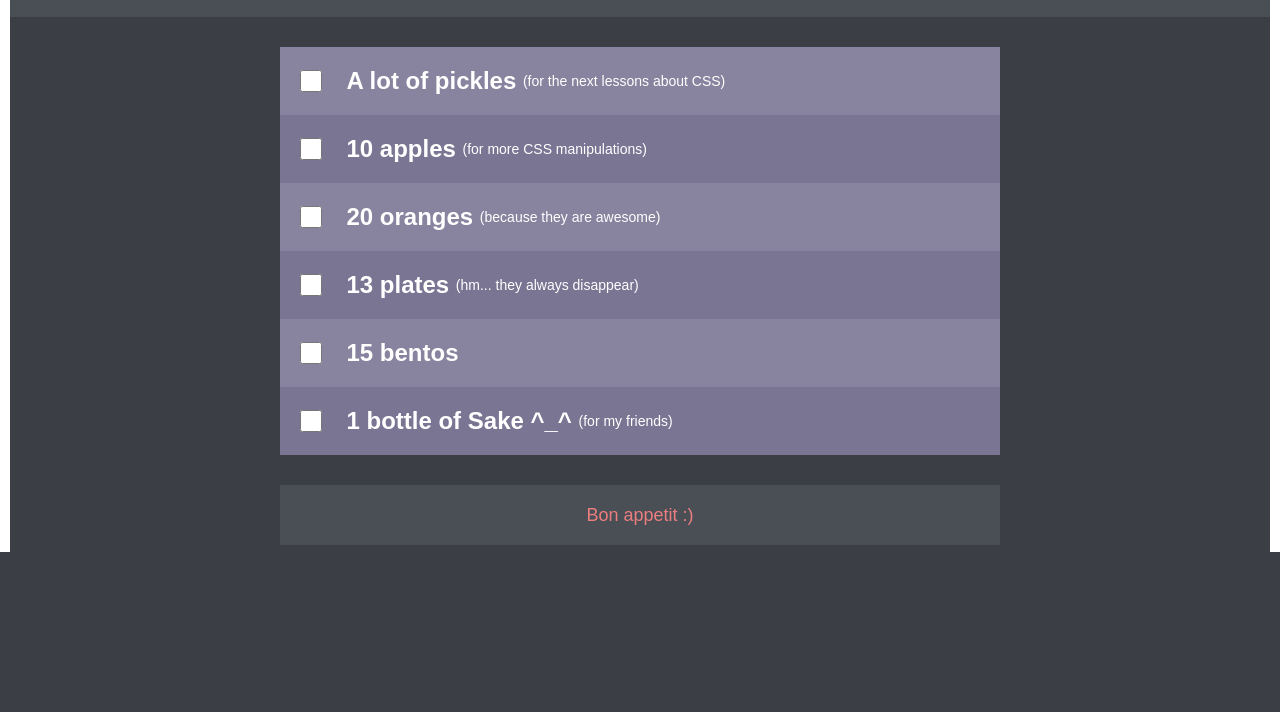
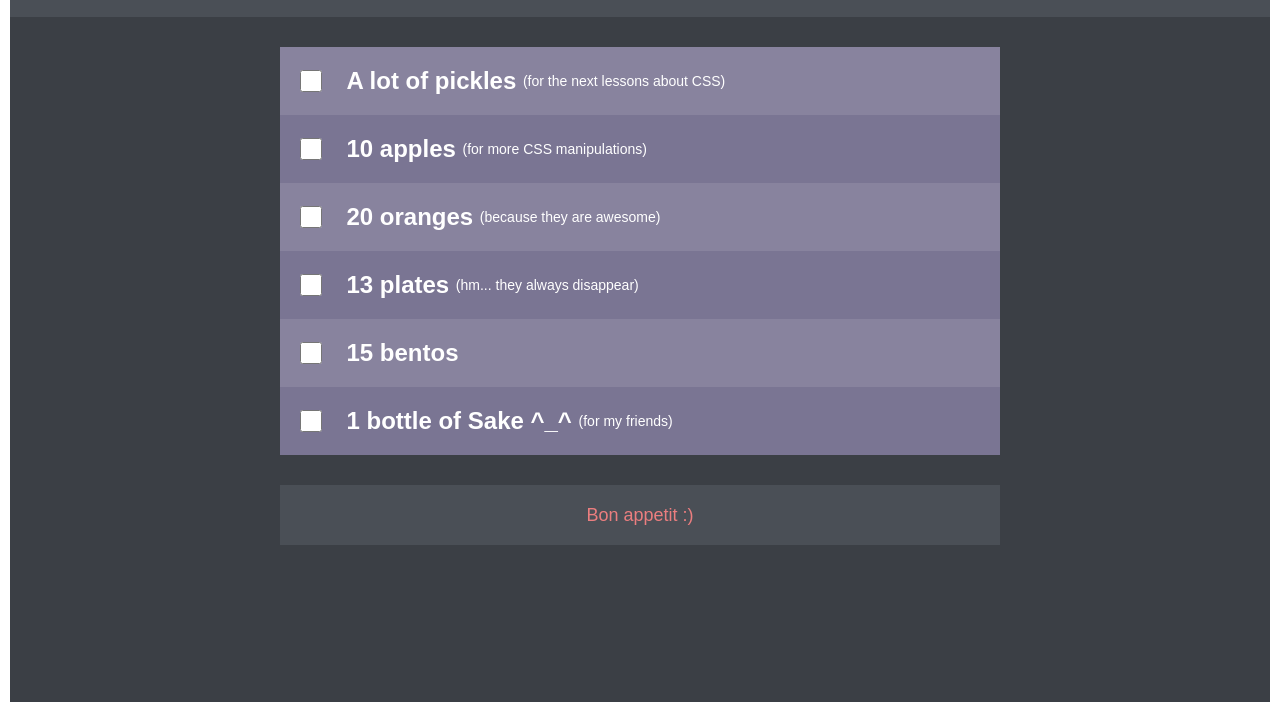
Before and after one commit to AnnaPudlo/ba-dinner-shopping-list, a plain HTML site: page index.html in a window 1280 px wide. Shown: the part 88-800 px from the top of the page. Drawn offline with Linux system fonts and the light colour scheme.

Commit message:
fix border

```diff
--- a/styles/style.css
+++ b/styles/style.css
@@ -1,9 +1,13 @@
+html {
+    height: 100%;
+}
+
 body {
     font-family: Trebuchet, Arial, sans-serif;
     background-color:#3b3f45;
     /*padding: 15px; безусловно, не самый лучший способ задать рамку на странице */
     /* некрасиво работает. очень некрасиво. нужно найти метод покруче. */
-    height: 50vw;
+    min-height: 100%;
     border:10px solid #fff;
     box-sizing: border-box;
 }
```
